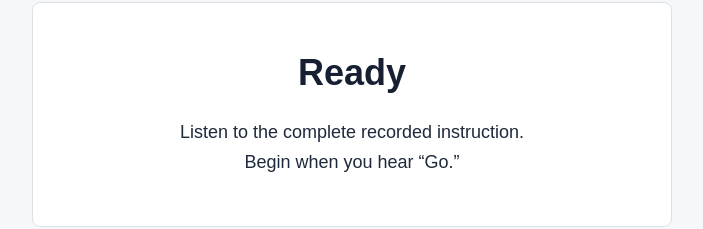
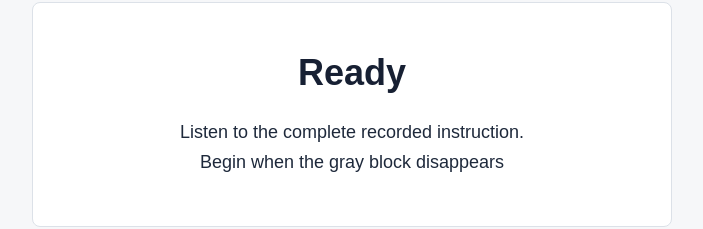
Before and after one commit to jphonrado/Tab-Sets-for-Experiment, a plain HTML site: page start.html in a window 1280 px wide. Shown: the part 142-371 px from the top of the page, without its empty margins (288-991 px from the left). Drawn offline with Linux system fonts and the light colour scheme.

Commit message:
wording change

```diff
--- a/start.html
+++ b/start.html
@@ -10,7 +10,7 @@
 <body>
   <main class="article neutral">
     <h1>Ready</h1>
-    <p class="summary">Listen to the complete recorded instruction.<br>Begin when you hear “Go.”</p>
+    <p class="summary">Listen to the complete recorded instruction.<br>Begin when the gray block disappears</p>
   </main>
 </body>
 </html>
```
Also changed, not shown: 1 other file.
